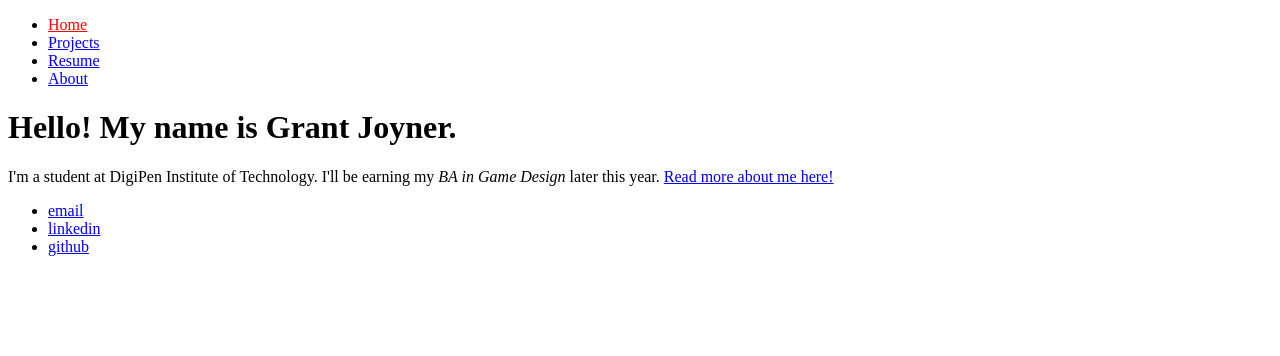
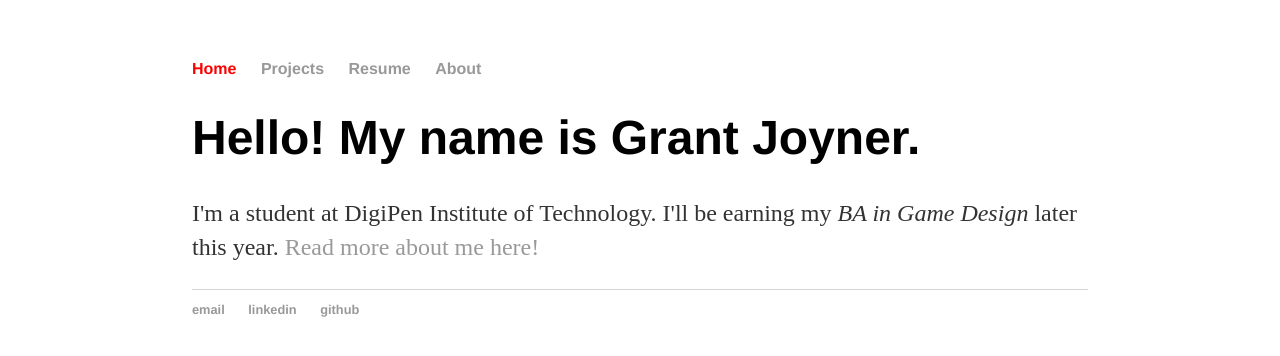
Before and after one commit to digigrant/digigrant.github.io, a Jekyll site: the page built from index.html, in a window 1280 px wide. Shown: the top 356 px of the page. Built offline with Jekyll 4.4.1, drawn with Linux system fonts in a browser that asks for light colours.

Commit message:
Update main.scss

```diff
--- a/_sass/main.scss
+++ b/_sass/main.scss
@@ -1,4 +1,65 @@
+body
+{
+    margin: 60px auto;
+    width: 70%;
+}
+
+nav ul, footer ul
+{
+    font-family:'Helvetica', 'Arial', 'Sans-Serif';
+    padding: 0px;
+    list-style: none;
+    font-weight: bold;
+}
+
+nav ul li, footer ul li
+{
+    display: inline;
+    margin-right: 20px;
+}
+
+a
+{
+    text-decoration: none;
+    color: #999;
+}
+
+a:hover
+{
+    text-decoration: underline;
+}
+
+h1
+{
+    font-size: 3em;
+    font-family:'Helvetica', 'Arial', 'Sans-Serif';
+}
+
+p
+{
+    font-size: 1.5em;
+    line-height: 1.4em;
+    color: #333;
+}
+
+footer
+{
+    border-top: 1px solid #d5d5d5;
+    font-size: .8em;
+}
+
+ul.posts
+{
+    margin: 20px auto 40px;
+    font-size: 1.5em;
+}
+
+ul.posts li
+{
+    list-style: none;
+}
+
 .current
 {
-  color: blue;
+  color: green;
 }
```
